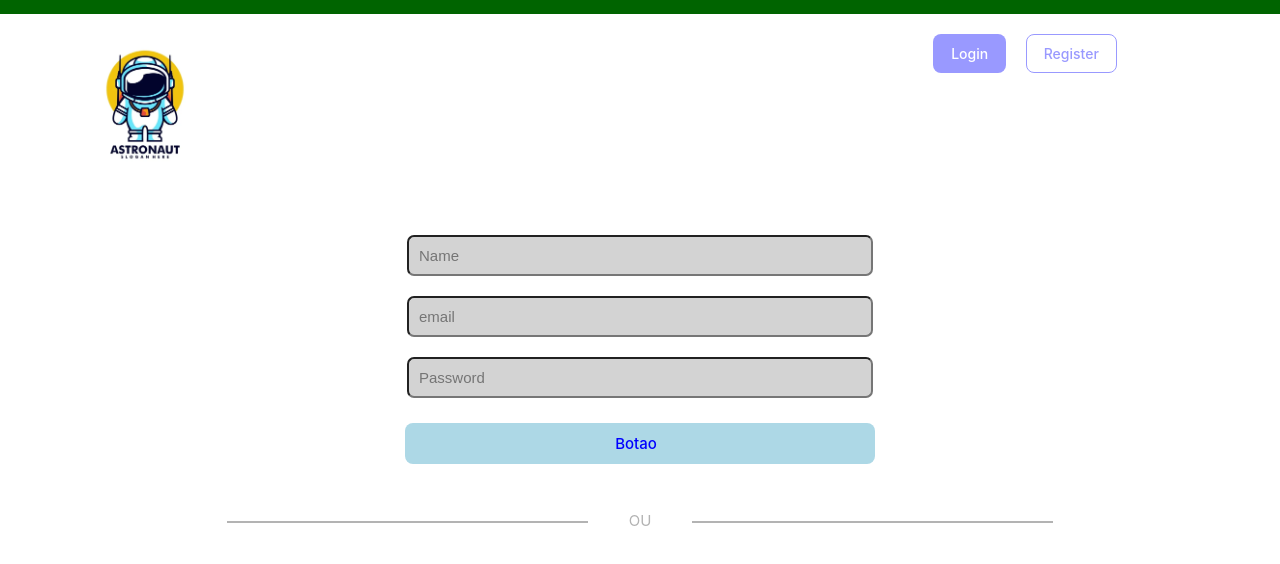
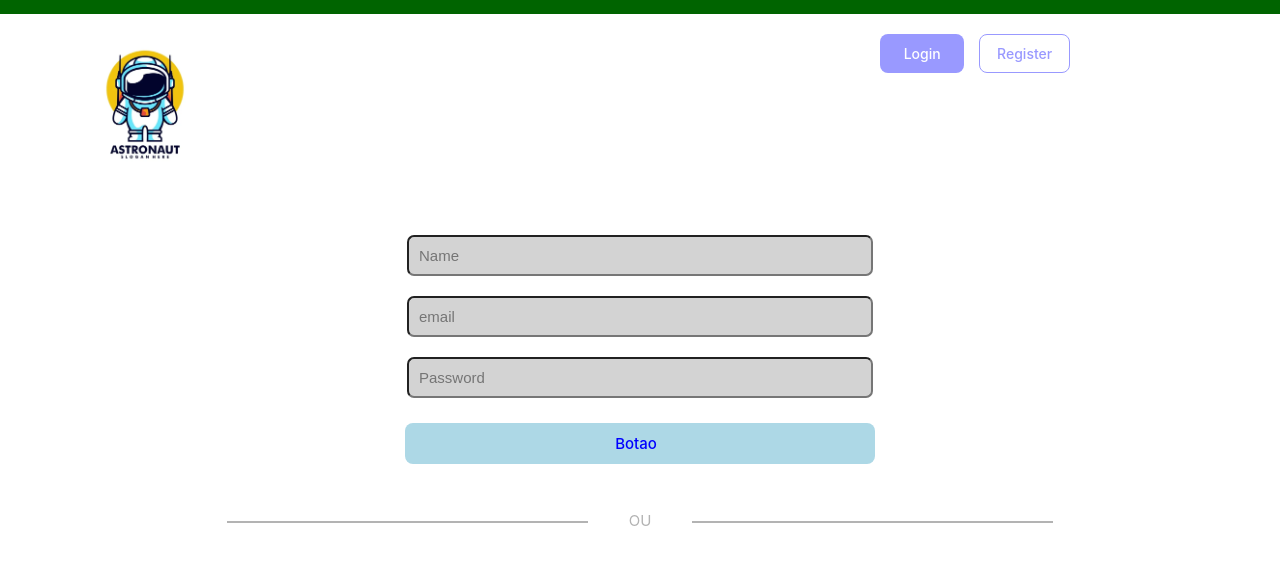
Before and after one commit to GustavoFSProg/cg-my-test-layout-flex, a React (Vite) app: page / in a window 1280 px wide. Shown: the top 564 px of the page. Built offline with nearby package versions, Linux system fonts and the light colour scheme.

Commit message:
buttns dosis

```diff
--- a/src/App.tsx
+++ b/src/App.tsx
@@ -13,7 +13,7 @@ function App() {
         <img width="290" src={astronauta} alt="astronauta" />
         <div style={{
           display: 'flex', marginLeft: '180px',
-          justifyContent: 'center', width: '300px',
+          justifyContent: 'center', width: '400px',
           marginTop: '10px'
         }}>
 
@@ -21,13 +21,13 @@ function App() {
           width: '115px',
           height: '39px',
           color: 'white', background: '#9999ff',
-          marginRight: '20px',
+          marginRight: '15px',
           marginTop: '10px',
           fontSize: '14px'
         }}>Login</button>
 
            <button style={{
-          width: '95px',
+          width: '115px',
           height: '39px',
           color: '#9999ff', background: 'white',
           marginRight: '210px',
```
